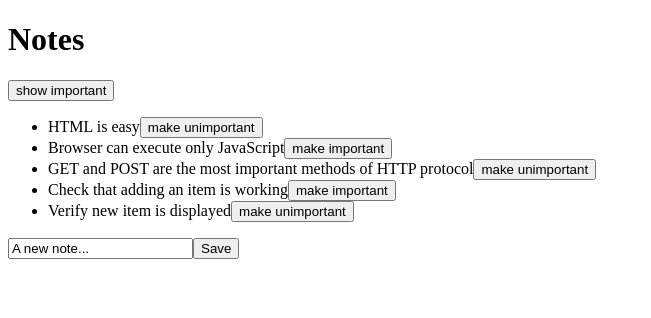
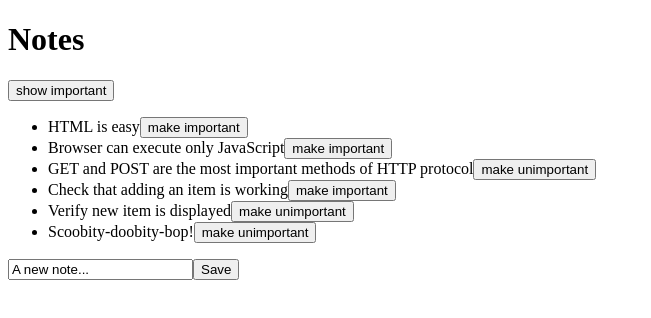
Before and after one commit to andrewdmoore408/full-stack-open-course, a React (Create React App) app in the folder part2/notes/: page / in a window 1280 px wide. Shown: the top 318 px of the page, without its empty margins (0-651 px from the left). Built offline with nearby package versions, Linux system fonts and the light colour scheme; data requests are answered from the project's data file.

Commit message:
Add handler function and business logic so that notes' importance is toggled properly upon button click

```diff
--- a/part2/notes/db.json
+++ b/part2/notes/db.json
@@ -4,7 +4,7 @@
       "id": 1,
       "content": "HTML is easy",
       "date": "2022-1-17T17:30:31.098Z",
-      "important": true
+      "important": false
     },
     {
       "id": 2,
@@ -29,6 +29,12 @@
       "date": "2022-04-18T23:56:36.352Z",
       "important": true,
       "id": 5
+    },
+    {
+      "content": "Scoobity-doobity-bop!",
+      "date": "2022-04-19T00:13:41.632Z",
+      "important": true,
+      "id": 6
     }
   ]
 }
--- a/part2/notes/src/App.js
+++ b/part2/notes/src/App.js
@@ -13,14 +13,11 @@ const App = () => {
     axios
       .get('http://localhost:3001/notes')
       .then(response => {
-        console.log('promise fulfilled');
         setNotes(response.data);
       });
   };
 
   useEffect(hook, []);
-
-  console.log('render', notes.length, 'notes');
 
   const addNote = (event) => {
     event.preventDefault();
@@ -29,7 +26,6 @@ const App = () => {
       content: newNote,
       date: new Date().toISOString(),
       important: Math.random() < 0.5,
-      // id: notes.length + 1,
     };
 
     axios
@@ -46,6 +42,19 @@ const App = () => {
 
   const notesToShow = showAll ? notes : notes.filter(note => note.important);
 
+  const toggleImportanceOf = (id) => {
+    console.log('Importance of ', id, ' needs to be toggled');
+    const url = `http://localhost:3001/notes/${id}`;
+    const noteToUpdate = notes.find(note => note.id === id);
+    const updatedNote = { ...noteToUpdate, important: !noteToUpdate.important };
+
+    axios
+      .put(url, updatedNote)
+      .then(response => {
+        setNotes(notes.map(note => note.id === id ? response.data : note));
+      });
+  };
+
   return (
     <div>
       <h1>Notes</h1>
@@ -56,7 +65,11 @@ const App = () => {
       </div>
       <ul>
         {notesToShow.map(note =>
-          <Note key={note.id} note={note} />
+          <Note
+            key={note.id}
+            note={note}
+            toggleImportance={() => toggleImportanceOf(note.id)}
+          />
         )}
       </ul>
       <form onSubmit={addNote}>
```
